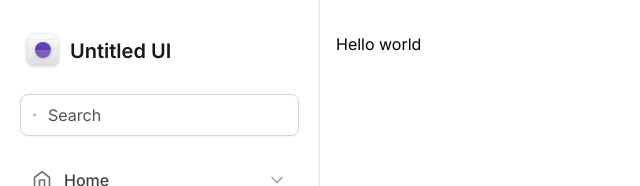
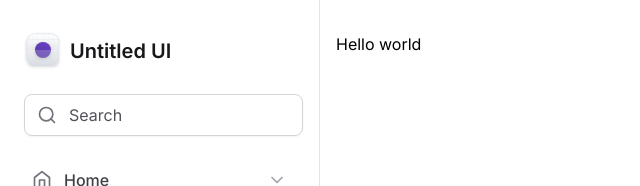
Before and after one commit to YonaraMirelly/tailwind-next, a Next.js app: page / in a window 1280 px wide. Shown: the top 186 px of the page, without its empty margins (0-640 px from the left). Built offline with nearby package versions, Linux system fonts and the light colour scheme.

Commit message:
Pattern de Composição

```diff
--- /dev/null
+++ b/src/app/components/Input.tsx
@@ -0,0 +1,31 @@
+import { Search } from "lucide-react";
+import { ComponentProps } from "react";
+
+export interface InputProps{}
+
+type InputPrefixProps = ComponentProps<'div'>
+
+export function InputPrefix(props: InputPrefixProps) {
+  return <div {...props} />
+}
+
+type InputControlProps = ComponentProps<'input'>
+
+export function InputControl(props: InputControlProps) {
+  return <input
+    className="mx-1 flex-1 border-0 bg-transparent p-0 text-zinc-900 placeholder-zinc-600"
+    {...props}
+  />
+}
+
+export type InputRootProps = ComponentProps<'div'>
+
+
+export function InputRoot(props: InputRootProps){
+  return(
+    <div
+      className="mx-1 flex w-full items-center gap-2 rounded-lg border border-zinc-300 px-3 py-2 shadow-sm"
+      {...props}
+    />
+  )
+}
--- a/src/app/components/Sidebar/index.tsx
+++ b/src/app/components/Sidebar/index.tsx
@@ -3,17 +3,19 @@
 import { NavItem } from "./Navitem"
 import { UsedSpaceWidget } from "./UsedSpaceWidget"
 import { Profile } from "./Profile"
+import { InputRoot, InputPrefix, InputControl } from "../Input"
+
 export function Sidebar(){
   return (
     <aside className=" flex flex-col gap-6 border-r border-zinc-200 px-5 py-8 ">
       <Logo />
 
-      <div className="flex w-full items-center gap-2 rounded-lg border border-zinc-300 px-3 py-2 shadow-sm">
-        <Search className="h-5 w-5 tex-zinc-500"/>
-        <input className="mx-1 flex-1 border-0 bg-transparent p-0 text-zinc-900 placeholder-zinc-600"
-        placeholder="Search" />
-
-      </div>
+      <InputRoot>
+        <InputPrefix>
+          <Search className="h-5 w-5 text-zinc-500" />
+        </InputPrefix>
+        <InputControl placeholder="Search"/>
+      </InputRoot>
         <nav className="space-y-0.5">
         <NavItem title="Home" icon={Home}/>
         <NavItem title="Dashboard" icon={BarChart}/>
```
Lines whose indentation alone changed are shown as unchanged.
